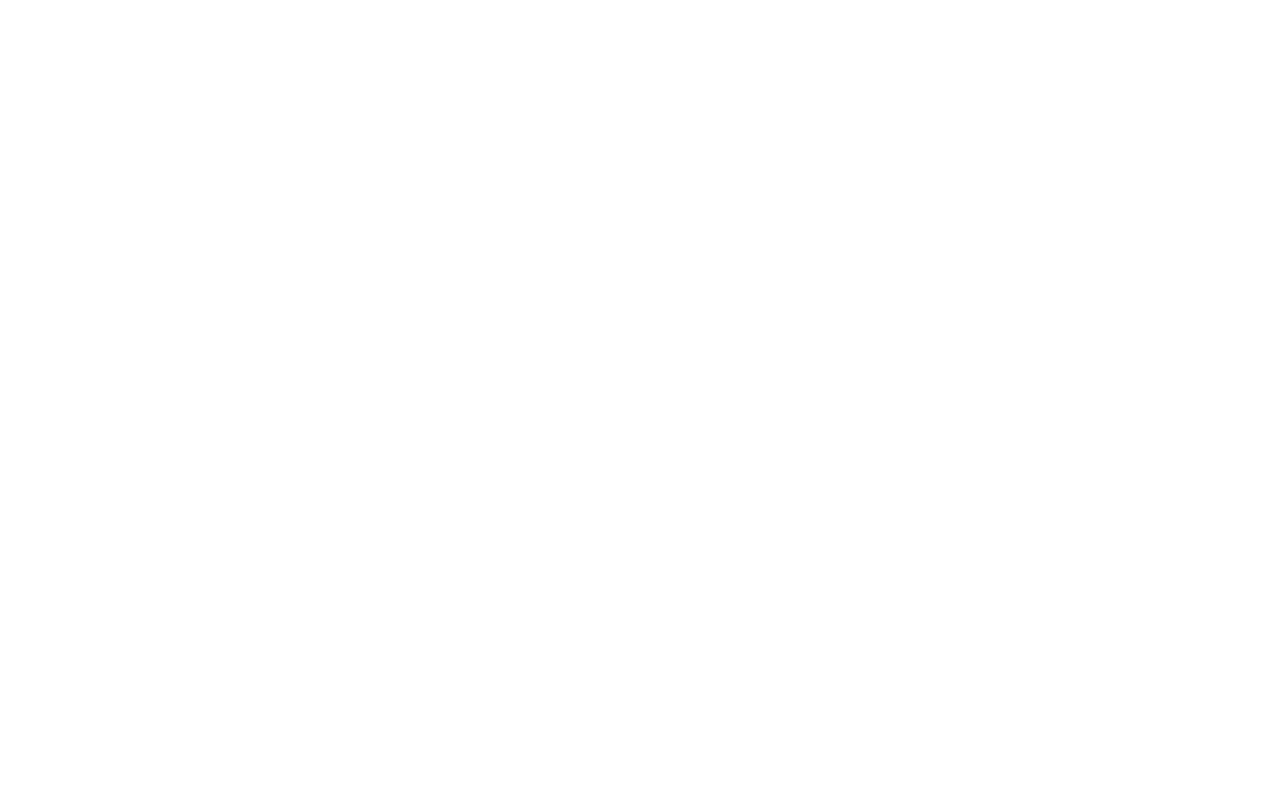
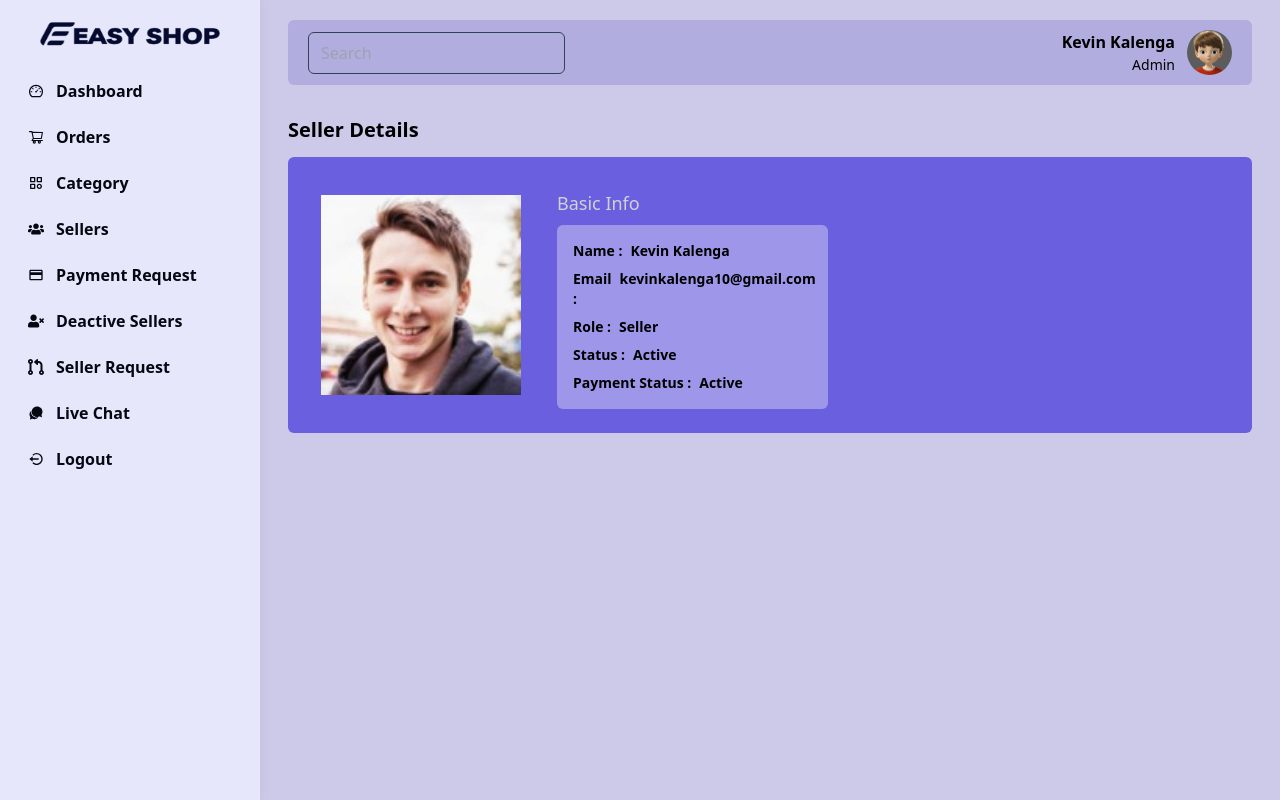
Before and after one commit to kevinkalenga/Ecommerce_Vendor_Mrn, a React (Create React App) app in the folder dashboard/: page /admin/dashboard/sellers/details/1 in a window 1280 px wide. Before the commit this address had no page. Built offline with nearby package versions, Linux system fonts and the light colour scheme.

Commit message:
Deactive sellers request page design part 3

```diff
--- a/dashboard/src/router/routes/adminRoutes.js
+++ b/dashboard/src/router/routes/adminRoutes.js
@@ -1,5 +1,6 @@
 
 import { lazy } from "react";
+
 
 
 const AdminDashboard = lazy(() => import('../../views/admin/AdminDashboard'));
@@ -9,6 +10,7 @@
 const PaymentRequest = lazy(() => import("../../views/admin/PaymentRequest"));
 const DeactiveSellers = lazy(() => import("../../views/admin/DeactiveSellers"));
 const SellerRequest = lazy(()=> import('../../views/admin/SellerRequest'))
+const SellerDetails = lazy(()=> import('../../views/admin/SellerDetails'))
 
 
 
@@ -45,7 +47,12 @@
     },
     {
         path: 'admin/dashboard/sellers-request',
-        element : <SellerRequest/> ,
+        element : <SellerRequest /> ,
         role : 'admin'
-    }
+    },
+    {
+        path: 'admin/dashboard/sellers/details/:sellerId',
+        element : <SellerDetails /> ,
+        role : 'admin'
+    },
 ]
--- /dev/null
+++ b/dashboard/src/views/admin/SellerDetails.jsx
@@ -0,0 +1,53 @@
+import React from 'react'
+
+const SellerDetails = () => {
+  return (
+    <div className='px-2 lg:px-7 pt-5'>
+        <h1 className='text-[20px] font-bold mb-3'>Seller Details</h1>
+        <div className='w-full p-4 bg-[#6a5fdf] rounded-md'>
+            <div className='w-full flex flex-wrap text-[#d0d2d6]'>
+                <div className='w-3/12 flex justify-center items-center py-3'>
+                    <div>
+                        <img className='w-full h-[200px]' src="http://localhost:3000/images/demo.jpg" alt="" />
+                    </div>
+
+                </div>
+                <div className='w-4/12'>
+                     <div className='px-0 md:px-5 py-2'>
+                         <div className='py-2 text-lg'>
+                             Basic Info
+                         </div>
+                         <div className='flex justify-between text-sm flex-col
+                          gap-2 p-4 bg-[#9e97e9] rounded-md'>
+                            <div className='flex gap-2 font-bold text-[#000000]'>
+                               <span>Name : </span>
+                               <span>Kevin Kalenga</span>
+                            </div>
+                            <div className='flex gap-2 font-bold text-[#000000]'>
+                               <span>Email : </span>
+                               <span>kevinkalenga10@gmail.com</span>
+                            </div>
+                            <div className='flex gap-2 font-bold text-[#000000]'>
+                               <span>Role : </span>
+                               <span>Seller</span>
+                            </div>
+                            <div className='flex gap-2 font-bold text-[#000000]'>
+                               <span>Status : </span>
+                               <span>Active</span>
+                            </div>
+                            <div className='flex gap-2 font-bold text-[#000000]'>
+                               <span>Payment Status : </span>
+                               <span>Active</span>
+                            </div>
+
+                         </div>
+
+                     </div>
+                </div>
+            </div>
+        </div>
+    </div>
+  )
+}
+
+export default SellerDetails
--- a/dashboard/src/views/admin/SellerRequest.jsx
+++ b/dashboard/src/views/admin/SellerRequest.jsx
@@ -53,7 +53,8 @@
 
                 <td scope='row' className='py-2 px-4 font-medium whitespace-nowrap'>
                     <div className='flex justify-start items-center gap-4'>
-                    <Link className='p-[6px] bg-green-500 rounded hover:shadow-lg hover:shadow-green-500/50'> <FaEye /> </Link>
+                    <Link to='/admin/dashboard/sellers/details/2' className='p-[6px] bg-green-500 rounded
+                        hover:shadow-lg hover:shadow-green-500/50'> <FaEye /> </Link>
 
                     </div>
 
```
Also changed, not shown: dashboard/public/images/demo.jpg (added).
